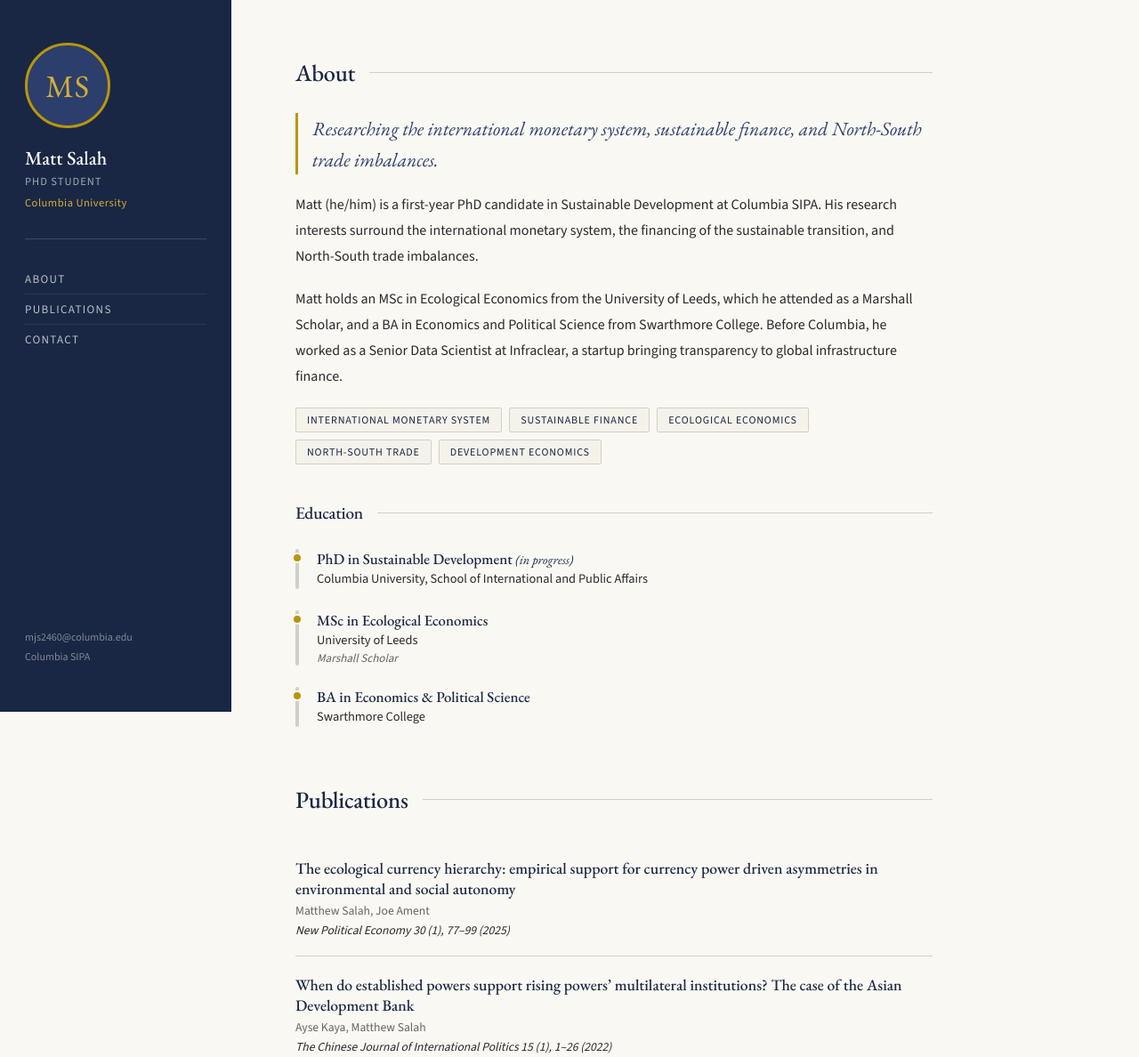
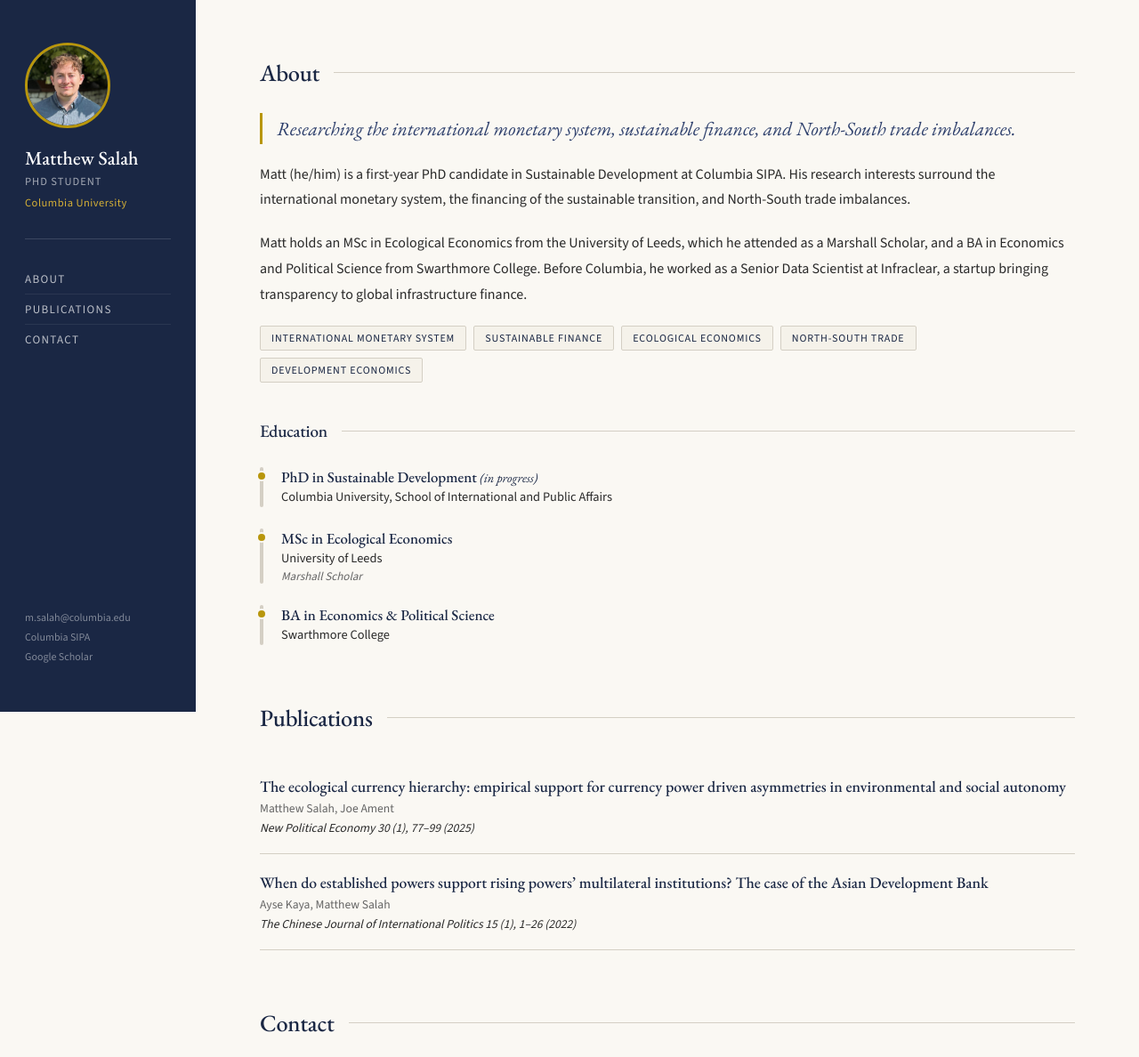
Before and after one commit to mattsalah/mattsalah.github.io, a plain HTML site: page index.html in a window 1280 px wide. Shown: the top 1188 px of the page at 89% size. Drawn offline with nearby package versions, Linux system fonts and the light colour scheme.

Commit message:
minor cosmetics

```diff
--- a/index.html
+++ b/index.html
@@ -3,7 +3,7 @@
 <head>
   <meta charset="UTF-8" />
   <meta name="viewport" content="width=device-width, initial-scale=1.0" />
-  <title>Matt Salah — PhD Student, Columbia University</title>
+  <title>Matthew Salah — PhD Student, Columbia University</title>
   <link rel="preconnect" href="https://fonts.googleapis.com" />
   <link rel="preconnect" href="https://fonts.gstatic.com" crossorigin />
   <link href="https://fonts.googleapis.com/css2?family=EB+Garamond:ital,wght@0,400;0,500;0,600;1,400;1,500&family=Source+Sans+3:wght@300;400;500;600&display=swap" rel="stylesheet" />
@@ -20,7 +20,7 @@
       --text: #2a2a2a;
       --text-muted: #666;
       --rule: #d4cfc4;
-      --sidebar-w: 260px;
+      --sidebar-w: 220px;
     }
 
     html { scroll-behavior: smooth; }
@@ -58,6 +58,14 @@
       color: var(--gold-light);
       letter-spacing: 0.02em;
       flex-shrink: 0;
+      overflow: hidden;
+    }
+
+    .sidebar-portrait img {
+      width: 100%;
+      height: 100%;
+      border-radius: 50%;
+      object-fit: cover;
     }
 
     .sidebar-name {
@@ -130,7 +138,7 @@
       margin-left: var(--sidebar-w);
       flex: 1;
       padding: 64px 72px 80px 72px;
-      max-width: 860px;
+      max-width: 1400px;
     }
 
     /* ── SECTION ── */
@@ -286,6 +294,13 @@
       color: var(--navy);
       margin-bottom: 4px;
     }
+    .pub-title-link {
+      color: inherit;
+      text-decoration: none;
+      border-bottom: 1px solid transparent;
+      transition: border-color 0.2s;
+    }
+    .pub-title-link:hover { border-color: var(--gold); }
 
     .pub-authors {
       font-size: 0.85rem;
@@ -393,9 +408,11 @@
 
   <!-- SIDEBAR -->
   <aside>
-    <div class="sidebar-portrait">MS</div>
+    <div class="sidebar-portrait">
+      <img src="headshot.jpeg" alt="Matthew Salah" />
+    </div>
     <div>
-      <div class="sidebar-name">Matt Salah</div>
+      <div class="sidebar-name">Matthew Salah</div>
       <div class="sidebar-title">PhD Student</div>
       <div class="sidebar-uni">Columbia University</div>
     </div>
@@ -406,8 +423,9 @@
       <a href="#contact">Contact</a>
     </nav>
     <div class="sidebar-contact">
-      <a href="mailto:mjs2460@columbia.edu">mjs2460@columbia.edu</a>
-      <a href="https://sipa.columbia.edu" target="_blank">Columbia SIPA</a>
+      <a href="mailto:m.salah@columbia.edu">m.salah@columbia.edu</a>
+      <a href="https://www.sipa.columbia.edu/sipa-education/phd-sustainable-development" target="_blank">Columbia SIPA</a>
+      <a href="https://scholar.google.com/citations?hl=en&user=34V39l8AAAAJ" target="_blank" rel="noopener">Google Scholar</a>
     </div>
   </aside>
 
@@ -482,12 +500,12 @@
       </div>
 
         <div class="pub-item">
-        <div class="pub-title">The ecological currency hierarchy: empirical support for currency power driven asymmetries in environmental and social autonomy</div>
+          <div class="pub-title"><a href="https://www.tandfonline.com/doi/full/10.1080/13563467.2024.2389511" class="pub-title-link">The ecological currency hierarchy: empirical support for currency power driven asymmetries in environmental and social autonomy</a></div>
           <div class="pub-authors">Matthew Salah, Joe Ament</div>
           <div class="pub-venue">New Political Economy 30 (1), 77–99 (2025)</div>
         </div>
         <div class="pub-item">
-        <div class="pub-title">When do established powers support rising powers’ multilateral institutions? The case of the Asian Development Bank</div>
+          <div class="pub-title"><a href="https://academic.oup.com/cjip/article-abstract/15/1/1/6542910" class="pub-title-link">When do established powers support rising powers’ multilateral institutions? The case of the Asian Development Bank</a></div>
           <div class="pub-authors">Ayse Kaya, Matthew Salah</div>
           <div class="pub-venue">The Chinese Journal of International Politics 15 (1), 1–26 (2022)</div>
         </div>
@@ -504,7 +522,7 @@
         <div class="contact-card">
           <div class="contact-label">Email</div>
           <div class="contact-value">
-            <a href="mailto:mjs2460@columbia.edu">mjs2460@columbia.edu</a>
+            <a href="mailto:m.salah@columbia.edu">m.salah@columbia.edu</a>
           </div>
         </div>
         <div class="contact-card">
@@ -522,7 +540,7 @@
     </section>
 
     <footer>
-      &copy; 2026 Matt Salah &nbsp;·&nbsp; Columbia University
+      &copy; 2026 Matthew Salah &nbsp;·&nbsp; Columbia University
     </footer>
 
   </main>
```
Also changed, not shown: headshot.jpeg (added). Lines whose indentation alone changed are shown as unchanged.
